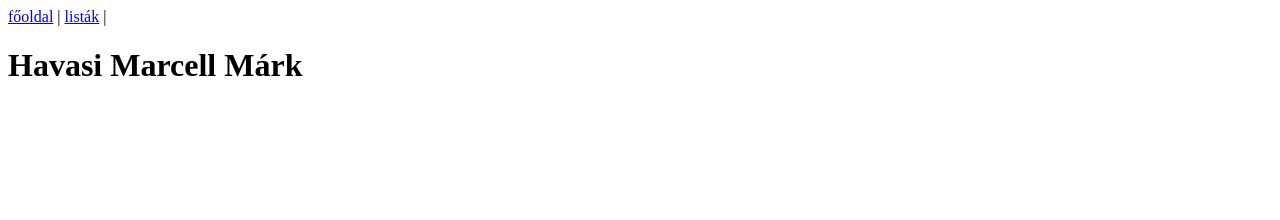
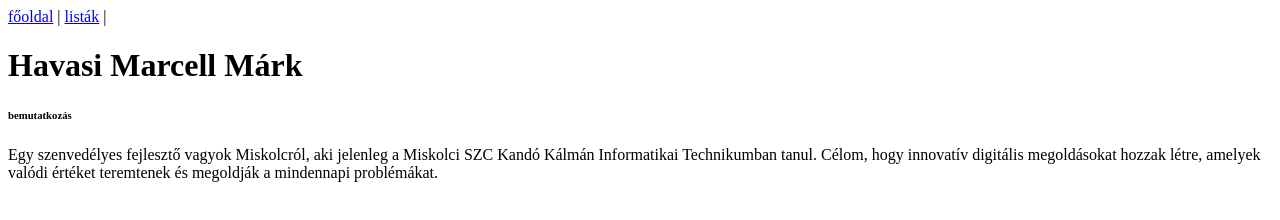
Before and after one commit to Havasi248/IKT, a plain HTML site: page index.html in a window 1280 px wide. Drawn offline with Linux system fonts and the light colour scheme.

Commit message:
Update index.html

```diff
--- a/index.html
+++ b/index.html
@@ -9,7 +9,9 @@
     <nav>
         <a href="index.html">főoldal</a> |
         <a href="lista.html">listák</a>  |
-    </nav>
+    </nav >
     <h1>Havasi Marcell Márk</h1>
+     <h6>bemutatkozás</h6>
+    <p>Egy szenvedélyes fejlesztő vagyok Miskolcról, aki jelenleg a Miskolci SZC Kandó Kálmán Informatikai Technikumban tanul. Célom, hogy innovatív digitális megoldásokat hozzak létre, amelyek valódi értéket teremtenek és megoldják a mindennapi problémákat.</p>
 </body>
 </html>
```
